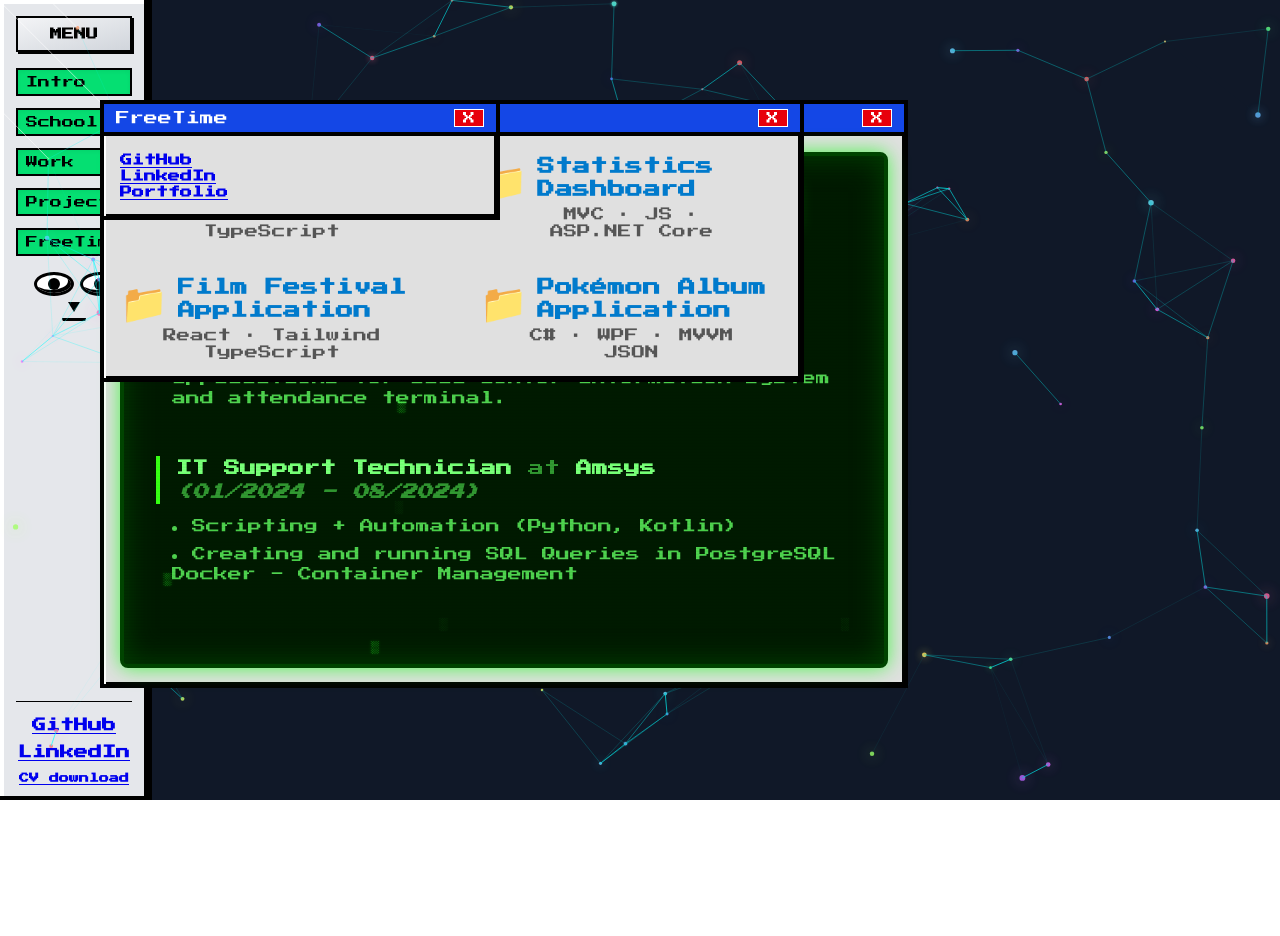
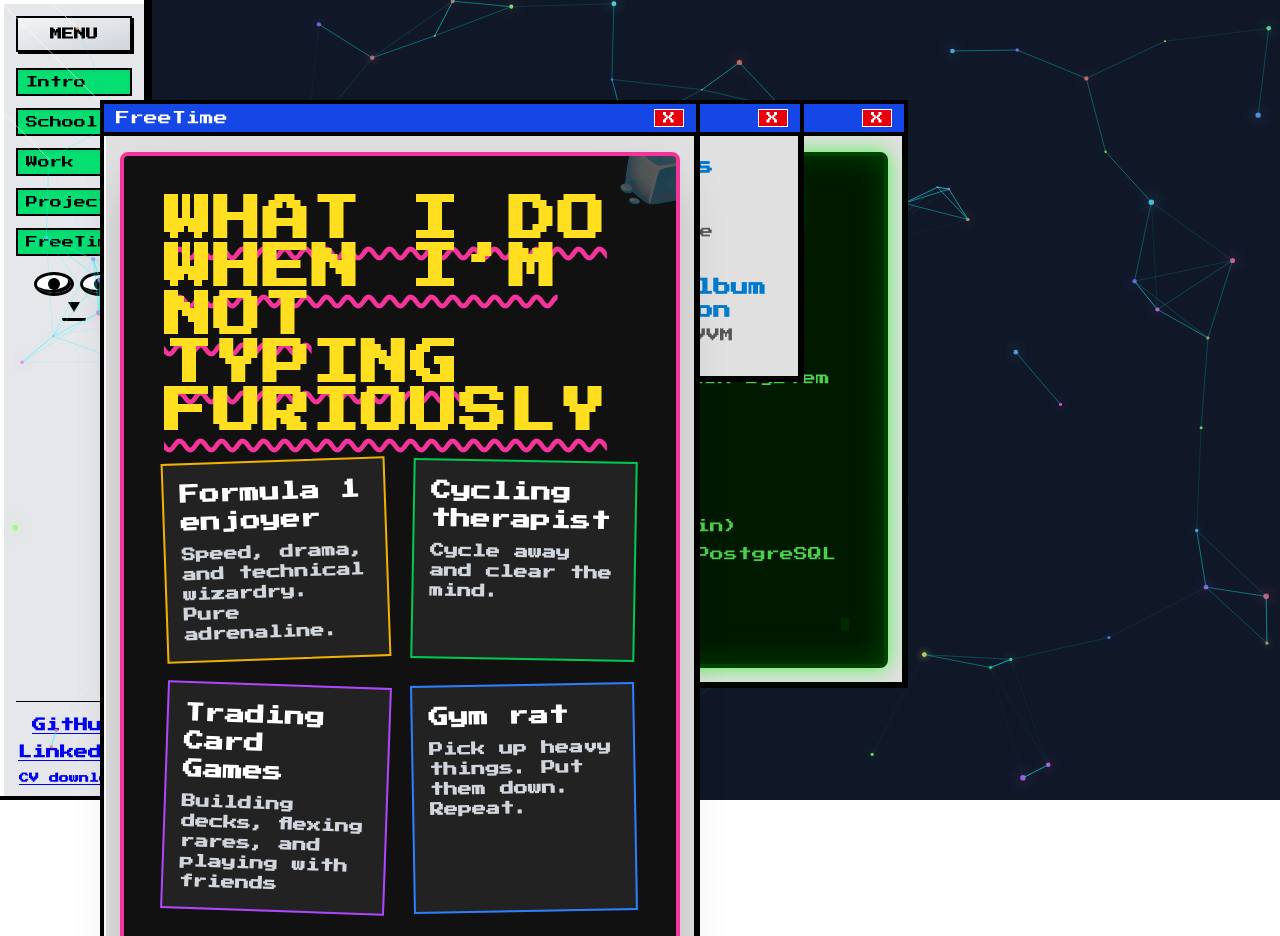
Before and after one commit to Marneyd8/portfolio, a React (Vite) app: page / in a window 1280 px wide. Shown: the top 936 px of the page. Before the commit the page ends 800 px from the top, so only its background shows below. Built offline with nearby package versions, Linux system fonts and the light colour scheme.

Commit message:
free time update

```diff
--- a/src/components/FreeTime.tsx
+++ b/src/components/FreeTime.tsx
@@ -1,11 +1,39 @@
+const FreeTime = () => (
+  <div className="bg-[#111] text-white p-6 md:p-10 rounded-lg shadow-2xl border-4 border-pink-500 max-w-4xl mx-auto font-bold relative overflow-hidden">
 
-const FreeTime = () => (
-  <div>
-    <ul>
-      <li><a href="https://github.com/yourusername" className="text-blue-700 hover:underline">GitHub</a></li>
-      <li><a href="https://linkedin.com/in/yourprofile" className="text-blue-700 hover:underline">LinkedIn</a></li>
-      <li><a href="https://yourportfolio.com" className="text-blue-700 hover:underline">Portfolio</a></li>
-    </ul>
+    <div className="absolute top-[-20px] right-[-20px] text-6xl rotate-[15deg] text-pink-600 opacity-30 pointer-events-none select-none">
+      🧊
+    </div>
+
+    <h2 className="text-4xl md:text-5xl text-yellow-300 mb-6 underline decoration-wavy decoration-pink-500 tracking-wide">
+      WHAT I DO WHEN I’M NOT TYPING FURIOUSLY
+    </h2>
+
+    <div className="grid md:grid-cols-2 gap-6 text-left">
+      <div className="bg-[#222] p-4 border-2 border-yellow-500 rotate-[-2deg] hover:rotate-0 transition-transform duration-300">
+        <span className="text-xl text-white">Formula 1 enjoyer</span>
+        <p className="text-sm mt-2 text-gray-300">Speed, drama, and technical wizardry. Pure adrenaline.</p>
+      </div>
+
+      <div className="bg-[#222] p-4 border-2 border-green-500 rotate-[1deg] hover:rotate-0 transition-transform duration-300">
+        <span className="text-xl text-white">Cycling therapist</span>
+        <p className="text-sm mt-2 text-gray-300">Cycle away and clear the mind.</p>
+      </div>
+
+      <div className="bg-[#222] p-4 border-2 border-purple-500 rotate-[2deg] hover:rotate-0 transition-transform duration-300">
+        <span className="text-xl text-white">Trading Card Games</span>
+        <p className="text-sm mt-2 text-gray-300">Building decks, flexing rares, and playing with friends</p>
+      </div>
+
+      <div className="bg-[#222] p-4 border-2 border-blue-500 rotate-[-1deg] hover:rotate-0 transition-transform duration-300">
+        <span className="text-xl text-white">Gym rat</span>
+        <p className="text-sm mt-2 text-gray-300">Pick up heavy things. Put them down. Repeat.</p>
+      </div>
+    </div>
+
+    <p className="mt-6 text-pink-400 italic text-sm text-center">
+      Kept alive by gym gains, booster packs, and racing chaos
+    </p>
   </div>
 );
 
```
